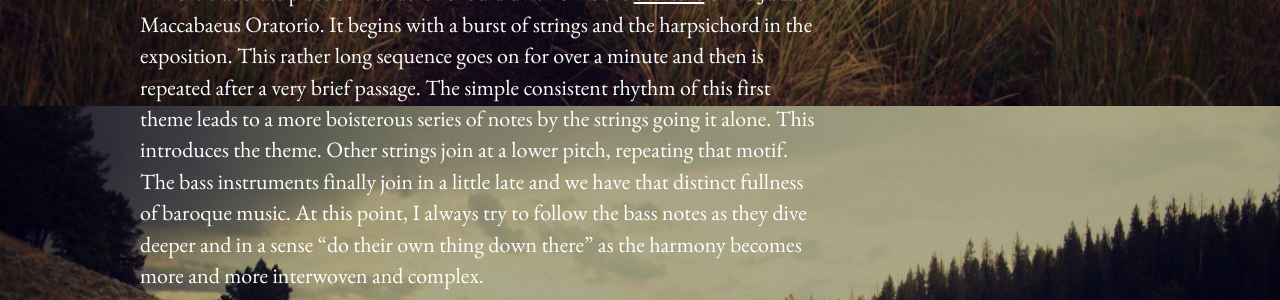
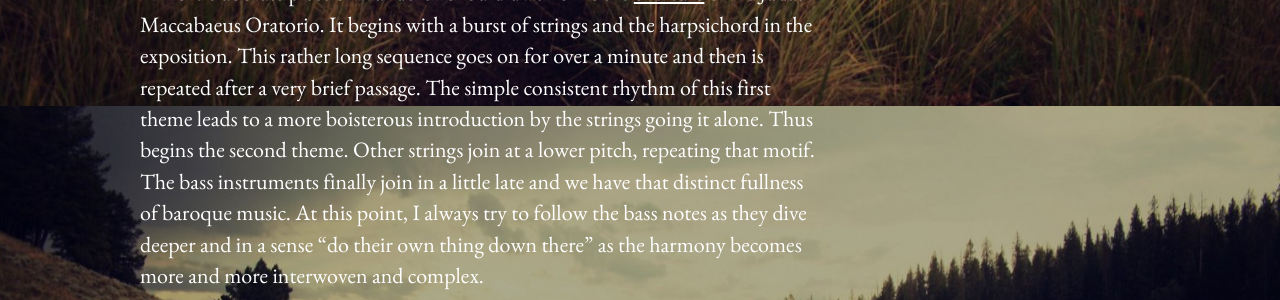
Before and after one commit to jessejohnson/wsgeorge, a Jekyll site: the page built from _posts/2014-12-7-on-beauty-in-music.html, in a window 1280 px wide and 900 px high, scrolled down 5912 px. Shown: the part 282-582 px from the top of the window. Built offline with Jekyll 4.4.1, drawn with Linux system fonts in a browser that asks for light colours; nearby versions of some CDN libraries; comment, search, counter and statistics services are not loaded; some of the changed text lies outside the part shown.

Commit message:
edit Judas Maccabeus section

```diff
--- a/_posts/2014-12-7-on-beauty-in-music.html
+++ b/_posts/2014-12-7-on-beauty-in-music.html
@@ -122,7 +122,7 @@ Handel's Water Music is rich in musical ideas that have become a part of popular
 </p>
 
 <p class="content-text">
-A more elaborate piece of Handel's I should dwell on is the <a href="https://www.youtube.com/watch?v=HLeElDK-8Sk" target="_blank">overture</a> of his Judas Maccabaeus Oratorio. It begins with a burst of strings and the harpsichord in the exposition. This rather long sequence goes on for over a minute and then is repeated after a very brief passage. The simple consistent rhythm of this first theme leads to a more boisterous series of notes by the strings going it alone. This introduces the theme. Other strings join at a lower pitch, repeating that motif. The bass instruments finally join in a little late and we have that distinct fullness of baroque music. At this point, I always try to follow the bass notes as they dive deeper and in a sense “do their own thing down there” as the harmony becomes more and more interwoven and complex.
+A more elaborate piece of Handel's I should dwell on is the <a href="https://www.youtube.com/watch?v=HLeElDK-8Sk" target="_blank">overture</a> of his Judas Maccabaeus Oratorio. It begins with a burst of strings and the harpsichord in the exposition. This rather long sequence goes on for over a minute and then is repeated after a very brief passage. The simple consistent rhythm of this first theme leads to a more boisterous introduction by the strings going it alone. Thus begins the second theme. Other strings join at a lower pitch, repeating that motif. The bass instruments finally join in a little late and we have that distinct fullness of baroque music. At this point, I always try to follow the bass notes as they dive deeper and in a sense “do their own thing down there” as the harmony becomes more and more interwoven and complex.
 </p>
 
 <p class="content-text">
```
